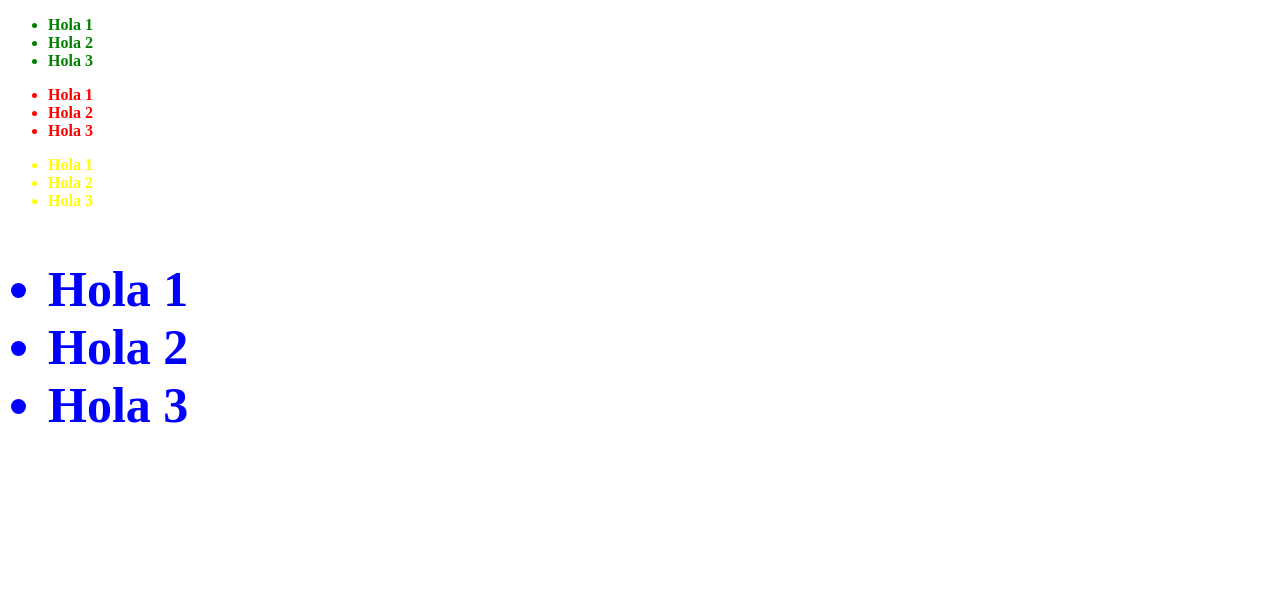
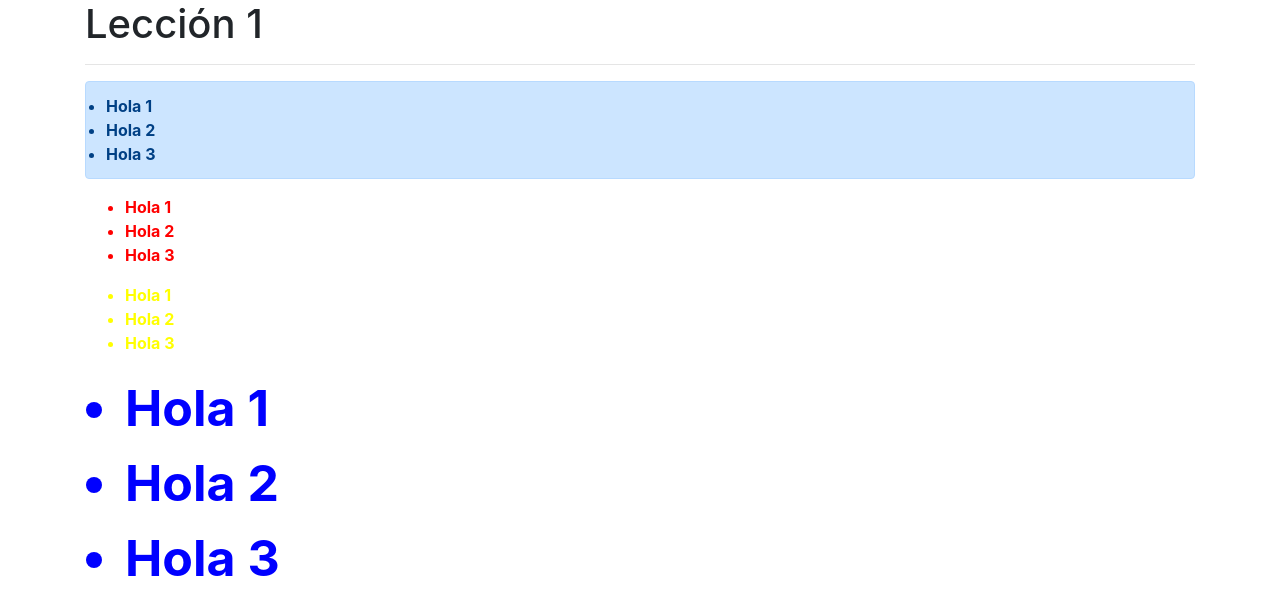
Before and after one commit to AndresED/CursoJQuery, a plain HTML site: page 01/index.html in a window 1280 px wide. Drawn offline with Linux system fonts and the light colour scheme.

Commit message:
Agregando clases de bootstrap

```diff
--- a/01/index.html
+++ b/01/index.html
@@ -2,14 +2,17 @@
 <html lang="en">
 <head>
   <meta charset="UTF-8">
-  <meta name="viewport" content="width=device-width, initial-scale=1.0">
+  <meta name="viewport" content="width=device-width, initial-scale=1, shrink-to-fit=no">
   <meta http-equiv="X-UA-Compatible" content="ie=edge">
-  <link rel="stylesheet" href="css/estilos.css">
-  <script src="./js/lib/jquery.js"></script>
-  <script src="./js/main.js"></script>
-  <title>Curso JQuery</title>
+  <link rel="stylesheet" href="./css/lib/bootstrap.min.css">
+  <link rel="stylesheet" href="./css/estilos.css">
+
+  <title>Curso JQuery | Bootstrap</title>
 </head>
 <body>
+  <div class="container">
+    <h1>Lección 1</h1>
+    <hr>
     <ul class="list1">
       <li>Hola 1</li>
       <li>Hola 2</li>
@@ -33,6 +36,9 @@
       <li>Hola 2</li>
       <li>Hola 3</li>
     </ul>
-
+  </div>
+  <script src="./js/lib/jquery.js"></script>
+  <script src="./js/lib/bootstrap.min.js"></script>
+  <script src="./js/main.js"></script>
 </body>
 </html>
--- a/01/js/main.js
+++ b/01/js/main.js
@@ -13,4 +13,7 @@ $(document).ready(function(){
   $('ul#list4').addClass('textoAzul');
   $('ul#list4').css('font-size','50px');
   $('ul').css('font-weight','bold');
+
+  $('ul.list1').removeClass('textoVerde');
+  $('ul.list1').addClass('alert alert-primary');
 });
```
Also changed, not shown: 01/css/lib/bootstrap.min.css (added), 01/js/lib/bootstrap.min.js (added). Lines whose indentation alone changed are shown as unchanged.
